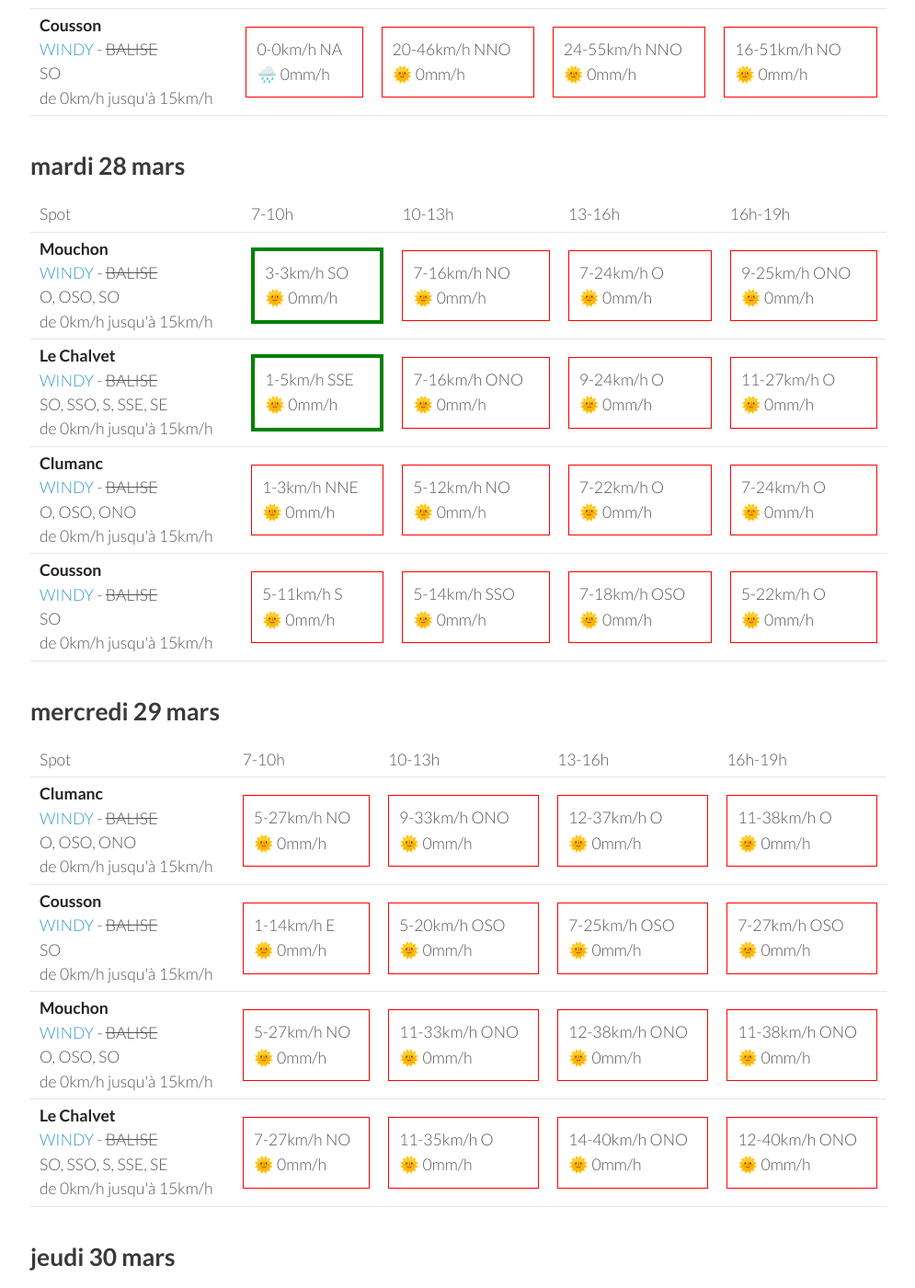
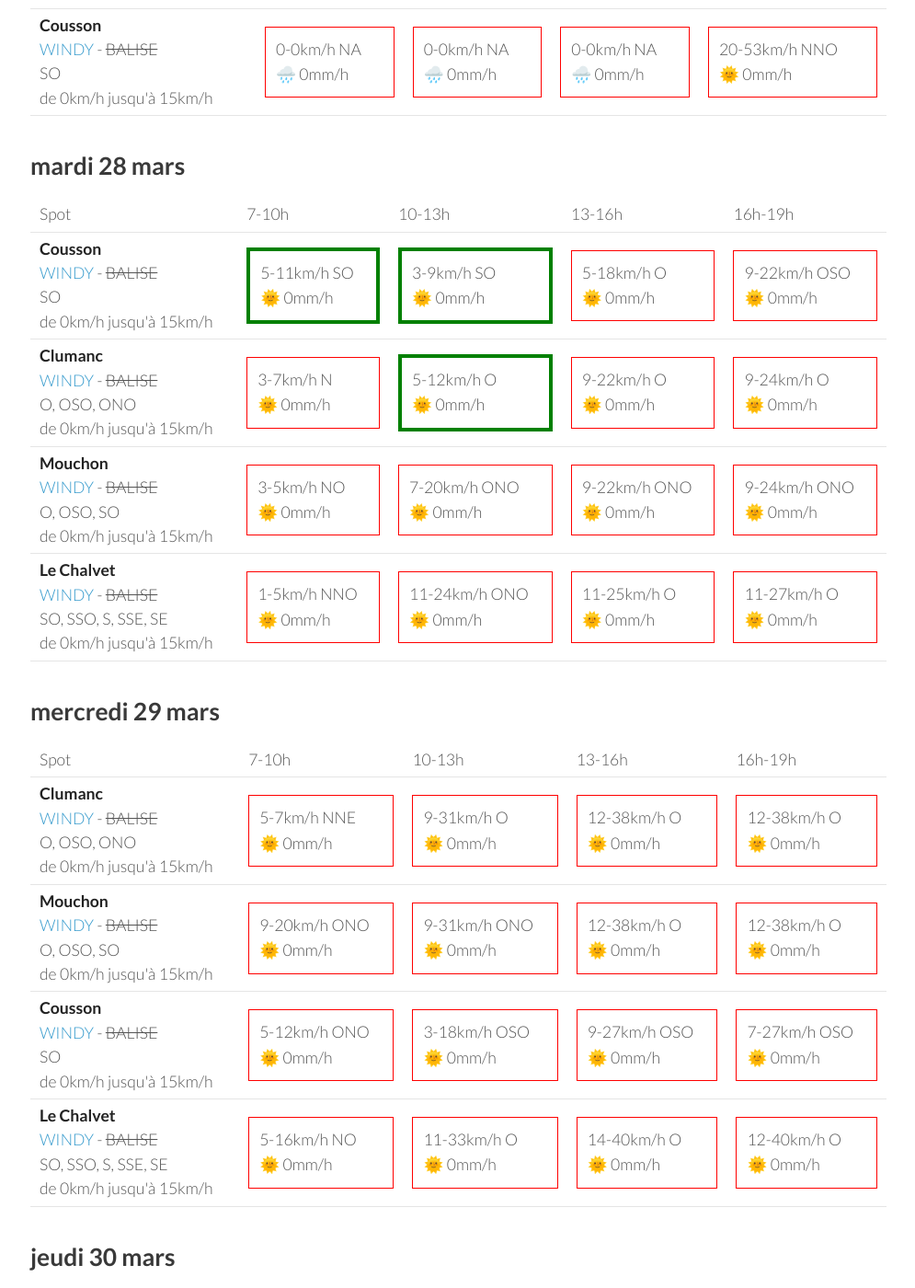
Before and after one commit to parapente-dans-le-nord/parapente-dans-le-nord.github.io, a Jekyll site: the page built from serre_poncon.markdown, in a window 1280 px wide and 1400 px high, scrolled down 707 px. Shown: the whole window at 92% size, without its empty margins (25-1020 px from the left). Built offline with Jekyll 4.4.1, drawn with Linux system fonts in a browser that asks for light colours; some of the changed text lies outside the part shown.

Commit message:
update index.markdown

```diff
--- a/serre_poncon.markdown
+++ b/serre_poncon.markdown
@@ -25,36 +25,36 @@ page mise à jour le lundi 27 mars 13:31
         <td><strong>Le Chalvet</strong><br><a href="https://windy.com/43.979/6.480?43.866,6.480,10,m:eSsaglX">WINDY</a> - <span class="no-balise"> BALISE </span><br> <span class="vent-favorable">SO, SSO, S, SSE, SE</span><br><span class="force-vent">de 0km/h jusqu'à 15km/h</span> </td>
 
             <td><div class="not-flyable"><p>0-0km/h NA</p><p>🌧️ 0mm/h</p></div></td>
-            <td><div class="not-flyable"><p>24-55km/h NO</p><p>🌞 0mm/h</p></div></td>
-            <td><div class="not-flyable"><p>20-53km/h NO</p><p>🌞 0mm/h</p></div></td>
-            <td><div class="not-flyable"><p>16-37km/h ONO</p><p>🌞 0mm/h</p></div></td>
+            <td><div class="not-flyable"><p>0-0km/h NA</p><p>🌧️ 0mm/h</p></div></td>
+            <td><div class="not-flyable"><p>0-0km/h NA</p><p>🌧️ 0mm/h</p></div></td>
+            <td><div class="not-flyable"><p>18-48km/h ONO</p><p>🌞 0mm/h</p></div></td>
 
     </tr>
 <tr>
         <td><strong>Mouchon</strong><br><a href="https://windy.com/43.992/6.424?43.878,6.425,10,m:eSuaglR">WINDY</a> - <span class="no-balise"> BALISE </span><br> <span class="vent-favorable">O, OSO, SO</span><br><span class="force-vent">de 0km/h jusqu'à 15km/h</span> </td>
 
             <td><div class="not-flyable"><p>0-0km/h NA</p><p>🌧️ 0mm/h</p></div></td>
-            <td><div class="not-flyable"><p>24-57km/h NO</p><p>🌞 0mm/h</p></div></td>
-            <td><div class="not-flyable"><p>20-53km/h NNO</p><p>🌞 0mm/h</p></div></td>
-            <td><div class="not-flyable"><p>18-46km/h NO</p><p>🌞 0mm/h</p></div></td>
+            <td><div class="not-flyable"><p>0-0km/h NA</p><p>🌧️ 0mm/h</p></div></td>
+            <td><div class="not-flyable"><p>0-0km/h NA</p><p>🌧️ 0mm/h</p></div></td>
+            <td><div class="not-flyable"><p>18-50km/h NO</p><p>🌞 0mm/h</p></div></td>
 
     </tr>
 <tr>
         <td><strong>Clumanc</strong><br><a href="https://windy.com/44.027/6.402?43.914,6.403,10,m:eSxaglP">WINDY</a> - <span class="no-balise"> BALISE </span><br> <span class="vent-favorable">O, OSO, ONO</span><br><span class="force-vent">de 0km/h jusqu'à 15km/h</span> </td>
 
             <td><div class="not-flyable"><p>0-0km/h NA</p><p>🌧️ 0mm/h</p></div></td>
-            <td><div class="not-flyable"><p>16-48km/h NNO</p><p>🌞 0mm/h</p></div></td>
-            <td><div class="not-flyable"><p>18-46km/h NNO</p><p>🌞 0mm/h</p></div></td>
-            <td><div class="not-flyable"><p>16-42km/h NO</p><p>🌞 0mm/h</p></div></td>
+            <td><div class="not-flyable"><p>0-0km/h NA</p><p>🌧️ 0mm/h</p></div></td>
+            <td><div class="not-flyable"><p>0-0km/h NA</p><p>🌧️ 0mm/h</p></div></td>
+            <td><div class="not-flyable"><p>16-46km/h NO</p><p>🌞 0mm/h</p></div></td>
 
     </tr>
 <tr>
         <td><strong>Cousson</strong><br><a href="https://windy.com/44.054/6.240?43.940,6.241,10,m:eSAaglz">WINDY</a> - <span class="no-balise"> BALISE </span><br> <span class="vent-favorable">SO</span><br><span class="force-vent">de 0km/h jusqu'à 15km/h</span> </td>
 
             <td><div class="not-flyable"><p>0-0km/h NA</p><p>🌧️ 0mm/h</p></div></td>
-            <td><div class="not-flyable"><p>20-46km/h NNO</p><p>🌞 0mm/h</p></div></td>
-            <td><div class="not-flyable"><p>24-55km/h NNO</p><p>🌞 0mm/h</p></div></td>
-            <td><div class="not-flyable"><p>16-51km/h NO</p><p>🌞 0mm/h</p></div></td>
+            <td><div class="not-flyable"><p>0-0km/h NA</p><p>🌧️ 0mm/h</p></div></td>
+            <td><div class="not-flyable"><p>0-0km/h NA</p><p>🌧️ 0mm/h</p></div></td>
+            <td><div class="not-flyable"><p>20-53km/h NNO</p><p>🌞 0mm/h</p></div></td>
 
     </tr>
 
@@ -74,42 +74,42 @@ page mise à jour le lundi 27 mars 13:31
       <td>16h-19h</td>
     </tr>
 <tr>
+        <td><strong>Cousson</strong><br><a href="https://windy.com/44.054/6.240?43.940,6.241,10,m:eSAaglz">WINDY</a> - <span class="no-balise"> BALISE </span><br> <span class="vent-favorable">SO</span><br><span class="force-vent">de 0km/h jusqu'à 15km/h</span> </td>
+
+            <td><div class="flyable"><p>5-11km/h SO</p><p>🌞 0mm/h</p></div></td>
+            <td><div class="flyable"><p>3-9km/h SO</p><p>🌞 0mm/h</p></div></td>
+            <td><div class="not-flyable"><p>5-18km/h O</p><p>🌞 0mm/h</p></div></td>
+            <td><div class="not-flyable"><p>9-22km/h OSO</p><p>🌞 0mm/h</p></div></td>
+
+
+    </tr>
+<tr>
+        <td><strong>Clumanc</strong><br><a href="https://windy.com/44.027/6.402?43.914,6.403,10,m:eSxaglP">WINDY</a> - <span class="no-balise"> BALISE </span><br> <span class="vent-favorable">O, OSO, ONO</span><br><span class="force-vent">de 0km/h jusqu'à 15km/h</span> </td>
+
+            <td><div class="not-flyable"><p>3-7km/h N</p><p>🌞 0mm/h</p></div></td>
+            <td><div class="flyable"><p>5-12km/h O</p><p>🌞 0mm/h</p></div></td>
+            <td><div class="not-flyable"><p>9-22km/h O</p><p>🌞 0mm/h</p></div></td>
+            <td><div class="not-flyable"><p>9-24km/h O</p><p>🌞 0mm/h</p></div></td>
+
+
+    </tr>
+<tr>
         <td><strong>Mouchon</strong><br><a href="https://windy.com/43.992/6.424?43.878,6.425,10,m:eSuaglR">WINDY</a> - <span class="no-balise"> BALISE </span><br> <span class="vent-favorable">O, OSO, SO</span><br><span class="force-vent">de 0km/h jusqu'à 15km/h</span> </td>
 
-            <td><div class="flyable"><p>3-3km/h SO</p><p>🌞 0mm/h</p></div></td>
-            <td><div class="not-flyable"><p>7-16km/h NO</p><p>🌞 0mm/h</p></div></td>
-            <td><div class="not-flyable"><p>7-24km/h O</p><p>🌞 0mm/h</p></div></td>
-            <td><div class="not-flyable"><p>9-25km/h ONO</p><p>🌞 0mm/h</p></div></td>
+            <td><div class="not-flyable"><p>3-5km/h NO</p><p>🌞 0mm/h</p></div></td>
+            <td><div class="not-flyable"><p>7-20km/h ONO</p><p>🌞 0mm/h</p></div></td>
+            <td><div class="not-flyable"><p>9-22km/h ONO</p><p>🌞 0mm/h</p></div></td>
+            <td><div class="not-flyable"><p>9-24km/h ONO</p><p>🌞 0mm/h</p></div></td>
 
 
     </tr>
 <tr>
         <td><strong>Le Chalvet</strong><br><a href="https://windy.com/43.979/6.480?43.866,6.480,10,m:eSsaglX">WINDY</a> - <span class="no-balise"> BALISE </span><br> <span class="vent-favorable">SO, SSO, S, SSE, SE</span><br><span class="force-vent">de 0km/h jusqu'à 15km/h</span> </td>
 
-            <td><div class="flyable"><p>1-5km/h SSE</p><p>🌞 0mm/h</p></div></td>
-            <td><div class="not-flyable"><p>7-16km/h ONO</p><p>🌞 0mm/h</p></div></td>
-            <td><div class="not-flyable"><p>9-24km/h O</p><p>🌞 0mm/h</p></div></td>
+            <td><div class="not-flyable"><p>1-5km/h NNO</p><p>🌞 0mm/h</p></div></td>
+            <td><div class="not-flyable"><p>11-24km/h ONO</p><p>🌞 0mm/h</p></div></td>
+            <td><div class="not-flyable"><p>11-25km/h O</p><p>🌞 0mm/h</p></div></td>
             <td><div class="not-flyable"><p>11-27km/h O</p><p>🌞 0mm/h</p></div></td>
-
-
-    </tr>
-<tr>
-        <td><strong>Clumanc</strong><br><a href="https://windy.com/44.027/6.402?43.914,6.403,10,m:eSxaglP">WINDY</a> - <span class="no-balise"> BALISE </span><br> <span class="vent-favorable">O, OSO, ONO</span><br><span class="force-vent">de 0km/h jusqu'à 15km/h</span> </td>
-
-            <td><div class="not-flyable"><p>1-3km/h NNE</p><p>🌞 0mm/h</p></div></td>
-            <td><div class="not-flyable"><p>5-12km/h NO</p><p>🌞 0mm/h</p></div></td>
-            <td><div class="not-flyable"><p>7-22km/h O</p><p>🌞 0mm/h</p></div></td>
-            <td><div class="not-flyable"><p>7-24km/h O</p><p>🌞 0mm/h</p></div></td>
-
-
-    </tr>
-<tr>
-        <td><strong>Cousson</strong><br><a href="https://windy.com/44.054/6.240?43.940,6.241,10,m:eSAaglz">WINDY</a> - <span class="no-balise"> BALISE </span><br> <span class="vent-favorable">SO</span><br><span class="force-vent">de 0km/h jusqu'à 15km/h</span> </td>
-
-            <td><div class="not-flyable"><p>5-11km/h S</p><p>🌞 0mm/h</p></div></td>
-            <td><div class="not-flyable"><p>5-14km/h SSO</p><p>🌞 0mm/h</p></div></td>
-            <td><div class="not-flyable"><p>7-18km/h OSO</p><p>🌞 0mm/h</p></div></td>
-            <td><div class="not-flyable"><p>5-22km/h O</p><p>🌞 0mm/h</p></div></td>
 
 
     </tr>
@@ -132,40 +132,40 @@ page mise à jour le lundi 27 mars 13:31
 <tr>
         <td><strong>Clumanc</strong><br><a href="https://windy.com/44.027/6.402?43.914,6.403,10,m:eSxaglP">WINDY</a> - <span class="no-balise"> BALISE </span><br> <span class="vent-favorable">O, OSO, ONO</span><br><span class="force-vent">de 0km/h jusqu'à 15km/h</span> </td>
 
-            <td><div class="not-flyable"><p>5-27km/h NO</p><p>🌞 0mm/h</p></div></td>
-            <td><div class="not-flyable"><p>9-33km/h ONO</p><p>🌞 0mm/h</p></div></td>
-            <td><div class="not-flyable"><p>12-37km/h O</p><p>🌞 0mm/h</p></div></td>
-            <td><div class="not-flyable"><p>11-38km/h O</p><p>🌞 0mm/h</p></div></td>
+            <td><div class="not-flyable"><p>5-7km/h NNE</p><p>🌞 0mm/h</p></div></td>
+            <td><div class="not-flyable"><p>9-31km/h O</p><p>🌞 0mm/h</p></div></td>
+            <td><div class="not-flyable"><p>12-38km/h O</p><p>🌞 0mm/h</p></div></td>
+            <td><div class="not-flyable"><p>12-38km/h O</p><p>🌞 0mm/h</p></div></td>
+
+
+    </tr>
+<tr>
+        <td><strong>Mouchon</strong><br><a href="https://windy.com/43.992/6.424?43.878,6.425,10,m:eSuaglR">WINDY</a> - <span class="no-balise"> BALISE </span><br> <span class="vent-favorable">O, OSO, SO</span><br><span class="force-vent">de 0km/h jusqu'à 15km/h</span> </td>
+
+            <td><div class="not-flyable"><p>9-20km/h ONO</p><p>🌞 0mm/h</p></div></td>
+            <td><div class="not-flyable"><p>9-31km/h ONO</p><p>🌞 0mm/h</p></div></td>
+            <td><div class="not-flyable"><p>12-38km/h O</p><p>🌞 0mm/h</p></div></td>
+            <td><div class="not-flyable"><p>12-38km/h O</p><p>🌞 0mm/h</p></div></td>
 
 
     </tr>
 <tr>
         <td><strong>Cousson</strong><br><a href="https://windy.com/44.054/6.240?43.940,6.241,10,m:eSAaglz">WINDY</a> - <span class="no-balise"> BALISE </span><br> <span class="vent-favorable">SO</span><br><span class="force-vent">de 0km/h jusqu'à 15km/h</span> </td>
 
-            <td><div class="not-flyable"><p>1-14km/h E</p><p>🌞 0mm/h</p></div></td>
-            <td><div class="not-flyable"><p>5-20km/h OSO</p><p>🌞 0mm/h</p></div></td>
-            <td><div class="not-flyable"><p>7-25km/h OSO</p><p>🌞 0mm/h</p></div></td>
+            <td><div class="not-flyable"><p>5-12km/h ONO</p><p>🌞 0mm/h</p></div></td>
+            <td><div class="not-flyable"><p>3-18km/h OSO</p><p>🌞 0mm/h</p></div></td>
+            <td><div class="not-flyable"><p>9-27km/h OSO</p><p>🌞 0mm/h</p></div></td>
             <td><div class="not-flyable"><p>7-27km/h OSO</p><p>🌞 0mm/h</p></div></td>
-
-
-    </tr>
-<tr>
-        <td><strong>Mouchon</strong><br><a href="https://windy.com/43.992/6.424?43.878,6.425,10,m:eSuaglR">WINDY</a> - <span class="no-balise"> BALISE </span><br> <span class="vent-favorable">O, OSO, SO</span><br><span class="force-vent">de 0km/h jusqu'à 15km/h</span> </td>
-
-            <td><div class="not-flyable"><p>5-27km/h NO</p><p>🌞 0mm/h</p></div></td>
-            <td><div class="not-flyable"><p>11-33km/h ONO</p><p>🌞 0mm/h</p></div></td>
-            <td><div class="not-flyable"><p>12-38km/h ONO</p><p>🌞 0mm/h</p></div></td>
-            <td><div class="not-flyable"><p>11-38km/h ONO</p><p>🌞 0mm/h</p></div></td>
 
 
     </tr>
 <tr>
         <td><strong>Le Chalvet</strong><br><a href="https://windy.com/43.979/6.480?43.866,6.480,10,m:eSsaglX">WINDY</a> - <span class="no-balise"> BALISE </span><br> <span class="vent-favorable">SO, SSO, S, SSE, SE</span><br><span class="force-vent">de 0km/h jusqu'à 15km/h</span> </td>
 
-            <td><div class="not-flyable"><p>7-27km/h NO</p><p>🌞 0mm/h</p></div></td>
-            <td><div class="not-flyable"><p>11-35km/h O</p><p>🌞 0mm/h</p></div></td>
-            <td><div class="not-flyable"><p>14-40km/h ONO</p><p>🌞 0mm/h</p></div></td>
-            <td><div class="not-flyable"><p>12-40km/h ONO</p><p>🌞 0mm/h</p></div></td>
+            <td><div class="not-flyable"><p>5-16km/h NO</p><p>🌞 0mm/h</p></div></td>
+            <td><div class="not-flyable"><p>11-33km/h O</p><p>🌞 0mm/h</p></div></td>
+            <td><div class="not-flyable"><p>14-40km/h O</p><p>🌞 0mm/h</p></div></td>
+            <td><div class="not-flyable"><p>12-40km/h O</p><p>🌞 0mm/h</p></div></td>
 
 
     </tr>
@@ -188,40 +188,40 @@ page mise à jour le lundi 27 mars 13:31
 <tr>
         <td><strong>Le Chalvet</strong><br><a href="https://windy.com/43.979/6.480?43.866,6.480,10,m:eSsaglX">WINDY</a> - <span class="no-balise"> BALISE </span><br> <span class="vent-favorable">SO, SSO, S, SSE, SE</span><br><span class="force-vent">de 0km/h jusqu'à 15km/h</span> </td>
 
-            <td><div class="not-flyable"><p>1-12km/h ENE</p><p>🌞 0mm/h</p></div></td>
-            <td><div class="not-flyable"><p>5-20km/h SSO</p><p>🌞 0mm/h</p></div></td>
-            <td><div class="not-flyable"><p>9-29km/h OSO</p><p>🌞 0mm/h</p></div></td>
-            <td><div class="not-flyable"><p>9-38km/h ONO</p><p>🌞 0mm/h</p></div></td>
+            <td><div class="not-flyable"><p>1-12km/h N</p><p>🌞 0mm/h</p></div></td>
+            <td><div class="not-flyable"><p>3-18km/h SO</p><p>🌞 0mm/h</p></div></td>
+            <td><div class="not-flyable"><p>14-38km/h OSO</p><p>🌞 0mm/h</p></div></td>
+            <td><div class="not-flyable"><p>12-44km/h NO</p><p>🌞 0mm/h</p></div></td>
 
 
     </tr>
 <tr>
         <td><strong>Mouchon</strong><br><a href="https://windy.com/43.992/6.424?43.878,6.425,10,m:eSuaglR">WINDY</a> - <span class="no-balise"> BALISE </span><br> <span class="vent-favorable">O, OSO, SO</span><br><span class="force-vent">de 0km/h jusqu'à 15km/h</span> </td>
 
-            <td><div class="not-flyable"><p>3-12km/h E</p><p>🌞 0mm/h</p></div></td>
-            <td><div class="not-flyable"><p>5-20km/h SSO</p><p>🌞 0mm/h</p></div></td>
-            <td><div class="not-flyable"><p>9-27km/h OSO</p><p>🌞 0mm/h</p></div></td>
-            <td><div class="not-flyable"><p>9-38km/h ONO</p><p>🌞 0mm/h</p></div></td>
+            <td><div class="not-flyable"><p>1-12km/h ENE</p><p>🌞 0mm/h</p></div></td>
+            <td><div class="not-flyable"><p>3-18km/h SSO</p><p>🌞 0mm/h</p></div></td>
+            <td><div class="not-flyable"><p>14-38km/h O</p><p>🌞 0mm/h</p></div></td>
+            <td><div class="not-flyable"><p>11-42km/h NO</p><p>🌞 0mm/h</p></div></td>
+
+
+    </tr>
+<tr>
+        <td><strong>Clumanc</strong><br><a href="https://windy.com/44.027/6.402?43.914,6.403,10,m:eSxaglP">WINDY</a> - <span class="no-balise"> BALISE </span><br> <span class="vent-favorable">O, OSO, ONO</span><br><span class="force-vent">de 0km/h jusqu'à 15km/h</span> </td>
+
+            <td><div class="not-flyable"><p>1-12km/h ENE</p><p>🌞 0mm/h</p></div></td>
+            <td><div class="not-flyable"><p>3-18km/h SSO</p><p>🌞 0mm/h</p></div></td>
+            <td><div class="not-flyable"><p>14-40km/h O</p><p>🌞 0mm/h</p></div></td>
+            <td><div class="not-flyable"><p>11-44km/h NO</p><p>🌞 0mm/h</p></div></td>
 
 
     </tr>
 <tr>
         <td><strong>Cousson</strong><br><a href="https://windy.com/44.054/6.240?43.940,6.241,10,m:eSAaglz">WINDY</a> - <span class="no-balise"> BALISE </span><br> <span class="vent-favorable">SO</span><br><span class="force-vent">de 0km/h jusqu'à 15km/h</span> </td>
 
-            <td><div class="not-flyable"><p>3-12km/h E</p><p>🌞 0mm/h</p></div></td>
-            <td><div class="not-flyable"><p>5-16km/h SSO</p><p>🌞 0mm/h</p></div></td>
-            <td><div class="not-flyable"><p>7-24km/h OSO</p><p>🌞 0mm/h</p></div></td>
-            <td><div class="not-flyable"><p>5-29km/h NNO</p><p>🌧 0.2mm/h</p></div></td>
-
-
-    </tr>
-<tr>
-        <td><strong>Clumanc</strong><br><a href="https://windy.com/44.027/6.402?43.914,6.403,10,m:eSxaglP">WINDY</a> - <span class="no-balise"> BALISE </span><br> <span class="vent-favorable">O, OSO, ONO</span><br><span class="force-vent">de 0km/h jusqu'à 15km/h</span> </td>
-
-            <td><div class="not-flyable"><p>3-12km/h E</p><p>🌞 0mm/h</p></div></td>
-            <td><div class="not-flyable"><p>5-20km/h SSO</p><p>🌞 0mm/h</p></div></td>
-            <td><div class="not-flyable"><p>9-29km/h OSO</p><p>🌞 0mm/h</p></div></td>
-            <td><div class="not-flyable"><p>9-38km/h NO</p><p>🌞 0mm/h</p></div></td>
+            <td><div class="not-flyable"><p>3-11km/h E</p><p>🌞 0mm/h</p></div></td>
+            <td><div class="not-flyable"><p>3-14km/h S</p><p>🌞 0mm/h</p></div></td>
+            <td><div class="not-flyable"><p>12-33km/h O</p><p>🌞 0mm/h</p></div></td>
+            <td><div class="not-flyable"><p>7-35km/h NNO</p><p>🌧 0.2mm/h</p></div></td>
 
 
     </tr>
```
Also changed, not shown: other parts of serre_poncon.markdown (+1 -1 lines).
